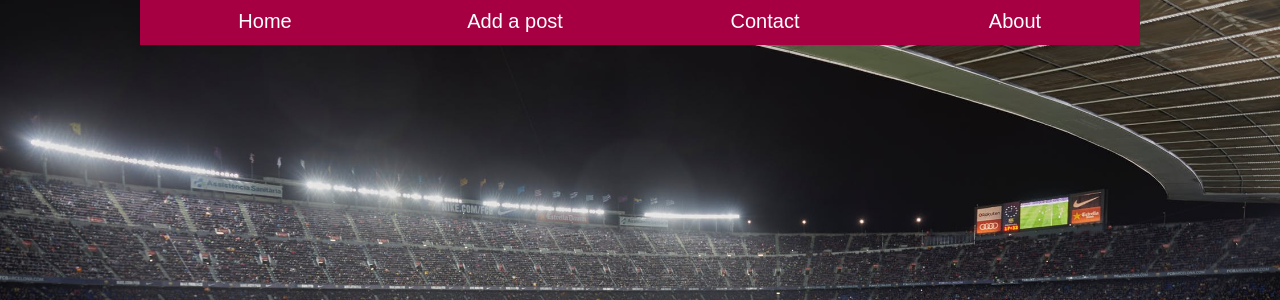
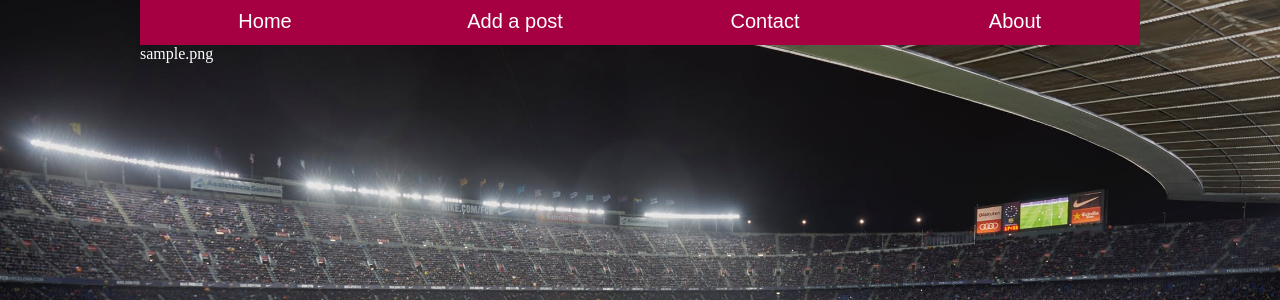
Before and after one commit to avatarr95/Full-Social-Website-for-Football-Fans, a Django app: template mysite/valverde/templates/valverde/index.html in a window 1280 px wide. Shown: the part 83-383 px from the top of the page. Run offline with Django 3.2, Linux system fonts and the light colour scheme; the template is opened without the code that fills it: values that come from a table or form of the project are taken from there, others are empty; tables that the repository leaves empty hold one stand-in row (values such as "Sample post").

Commit message:
added image field to post and edited index.html

```diff
--- a/mysite/valverde/models.py
+++ b/mysite/valverde/models.py
@@ -19,8 +19,7 @@ class Post(models.Model):
     updated = models.DateTimeField(auto_now=True)
     status = models.CharField(max_length=15, choices=STATUS_CHOICES, default="published")
     slug = models.SlugField(max_length=50)
-
-
+    image = models.ImageField(upload_to="valverde/static/valverde/post_images")
     class Meta:
         ordering = ("-publish",)
 
--- a/mysite/valverde/templates/valverde/index.html
+++ b/mysite/valverde/templates/valverde/index.html
@@ -1,4 +1,17 @@
 {% extends 'base.html' %}
 
 {% block content %}
+<div id="3_last_and_2_top">
+    <div id="main_photo">
+        {{ post.image }}
+    </div>
+    <div id="2nd_and_3rd">
+        <div class="first_photo"></div>
+        <div class="second_photo"></div>
+    </div>
+    <div id="2_most_commented">
+        <div class="first_most_commented"></div>
+        <div class="2nd_most_commented"></div>
+    </div>
+</div>
 {% endblock content %}
```
Also changed, not shown: mysite/valverde/migrations/0002_auto_20191111_1244.py (added), mysite/valverde/migrations/0003_auto_20191111_1323.py (added), mysite/valverde/migrations/0004_auto_20191111_1326.py (added), mysite/valverde/static/valverde/post_images/onion.png (added).
